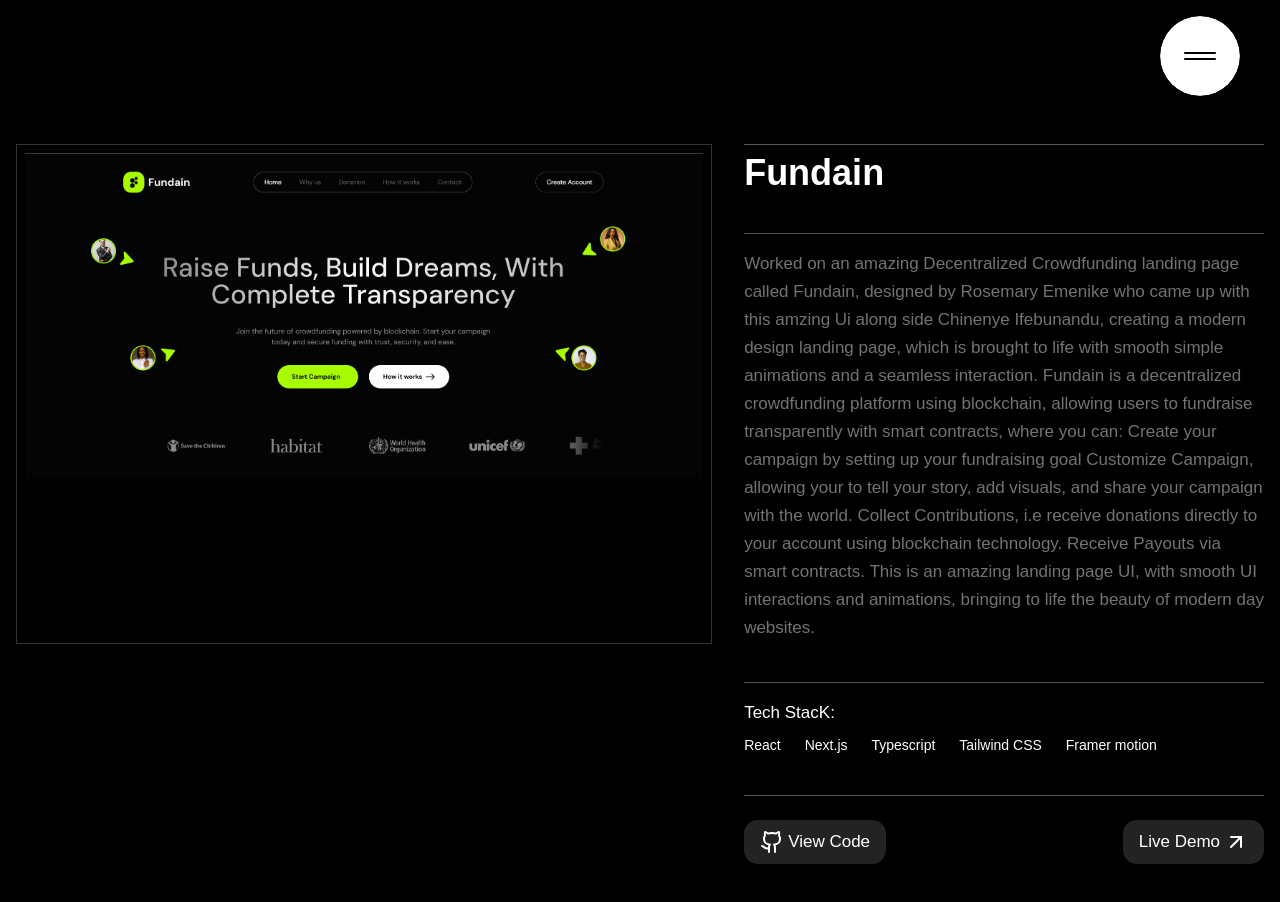
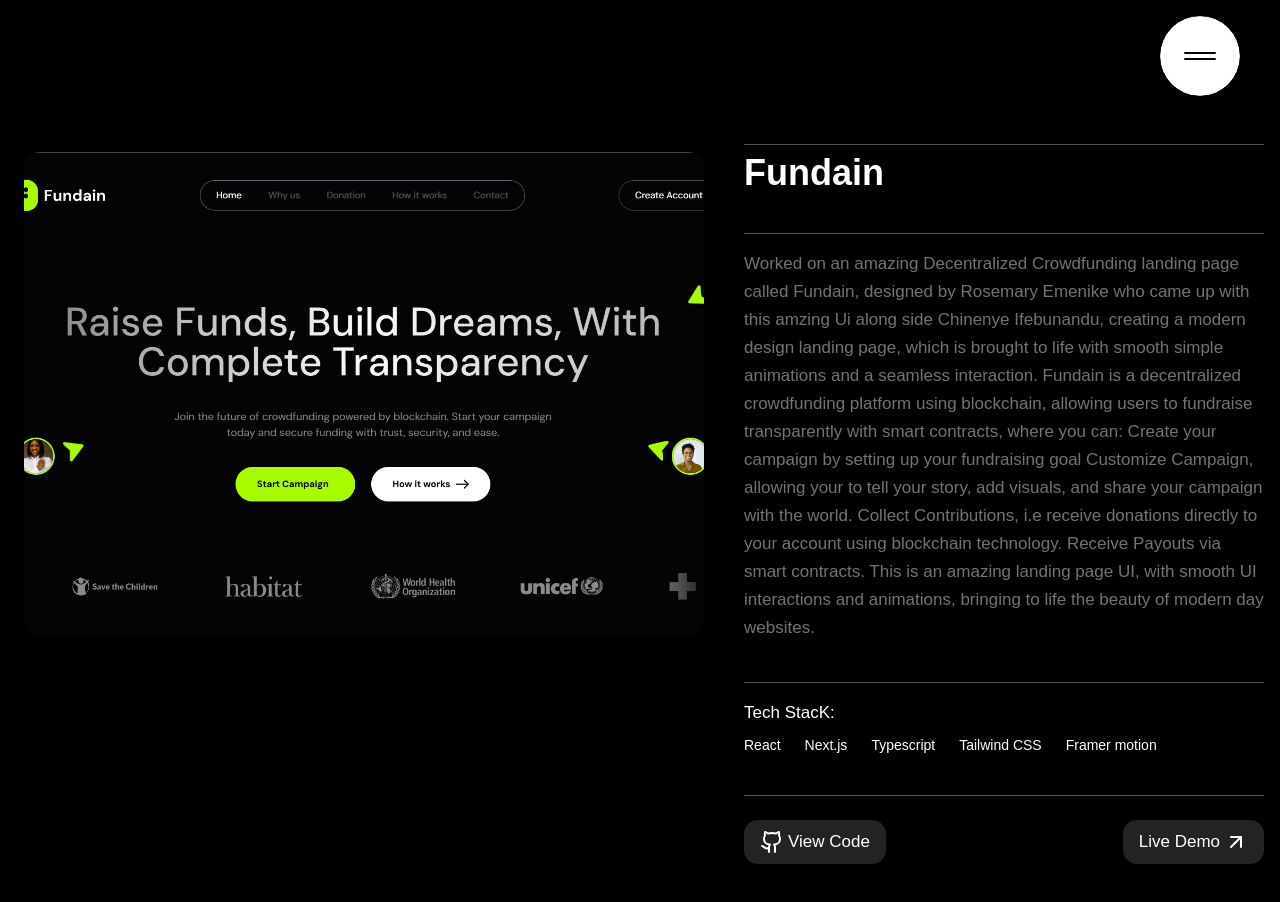
Before and after one commit to OyedejiEnoch/enoch-oyedeji, a Next.js app: page /projects/1 in a window 1280 px wide. Shown: the top 902 px of the page. Built offline with nearby package versions, Linux system fonts and the light colour scheme; a web font is replaced by a local one.

Commit message:
update single-project

```diff
--- a/src/app/projects/[id]/page.tsx
+++ b/src/app/projects/[id]/page.tsx
@@ -29,8 +29,8 @@
       <div className='max-w-6xl lg:max-w-7xl mx-auto'>
         <div className='w-full flex flex-col md:flex-row gap-8 p-4'>
             {/* left */}
-            <div ref={imageRef} className='w-full md:w-2/3 p-2 border border-white/20 h-[300px] lg:h-[500px]'>
-                <Image src={project?.image!} alt='Image' width={1000} height={500} />
+            <div ref={imageRef} className='w-full md:w-2/3 p-2   h-[300px] lg:h-[500px] rounded-2xl'>
+                <Image src={project?.image!} alt='Image' width={1000} height={1000} className='w-full h-full object-cover rounded-2xl'/>
             </div>
 
             {/* right */}
```
